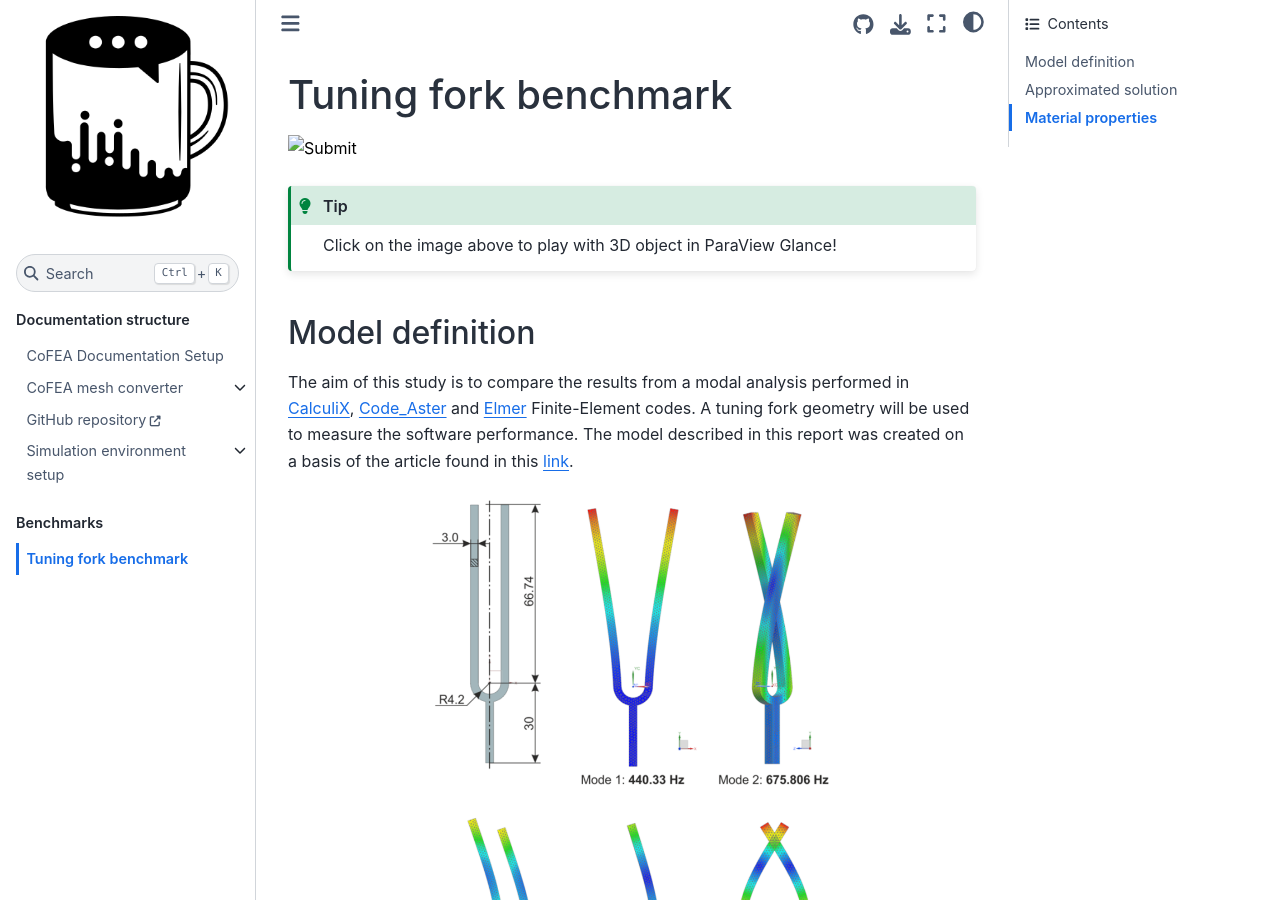
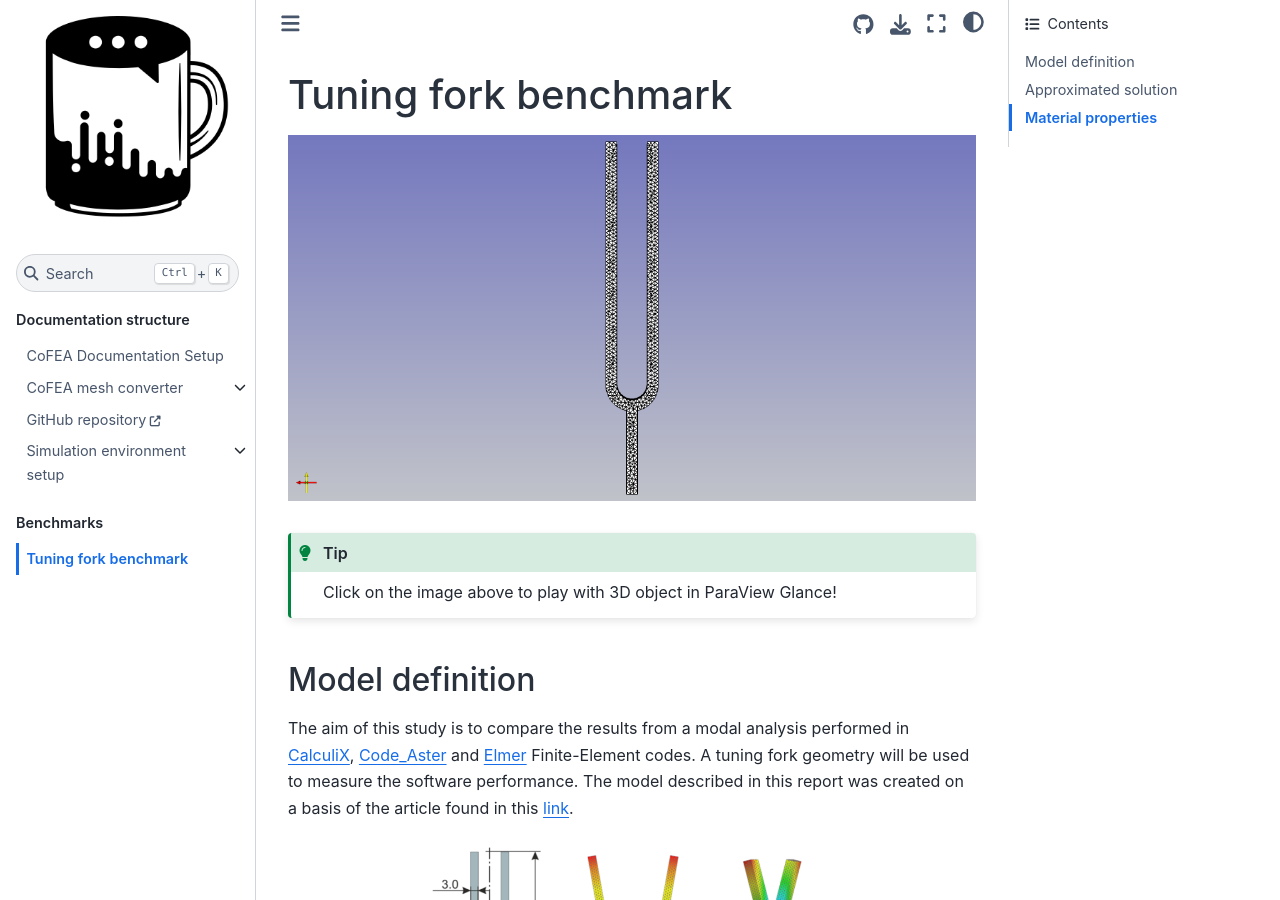
Before and after one commit to spolanski/CoFEA, a Sphinx documentation site: the page built from docs/benchmarks/000-tuning-fork/index.md, in a window 1280 px wide and 900 px high. Built offline with Sphinx 7.4.7 and the Sphinx Book theme 1.1.4, drawn with Linux system fonts in a browser that asks for light colours; nearby versions of some CDN libraries.

Commit message:
image paravie-glance

````diff
--- a/docs/benchmarks/000-tuning-fork/index.md
+++ b/docs/benchmarks/000-tuning-fork/index.md
@@ -8,7 +8,7 @@
    </script>
 
 <div id="myDiv">
-   <input width="100%" type="image" ID="Image1" onclick="showIframeMapOnClick();return false" src="../../_images/fork.png"  />
+   <input width="100%" type="image" ID="Image1" onclick="showIframeMapOnClick();return false" src="../../_static/fork.png"  />
 </div>
 
 ```{tip}
````
Also changed, not shown: docs/_static/fork.png (added).
